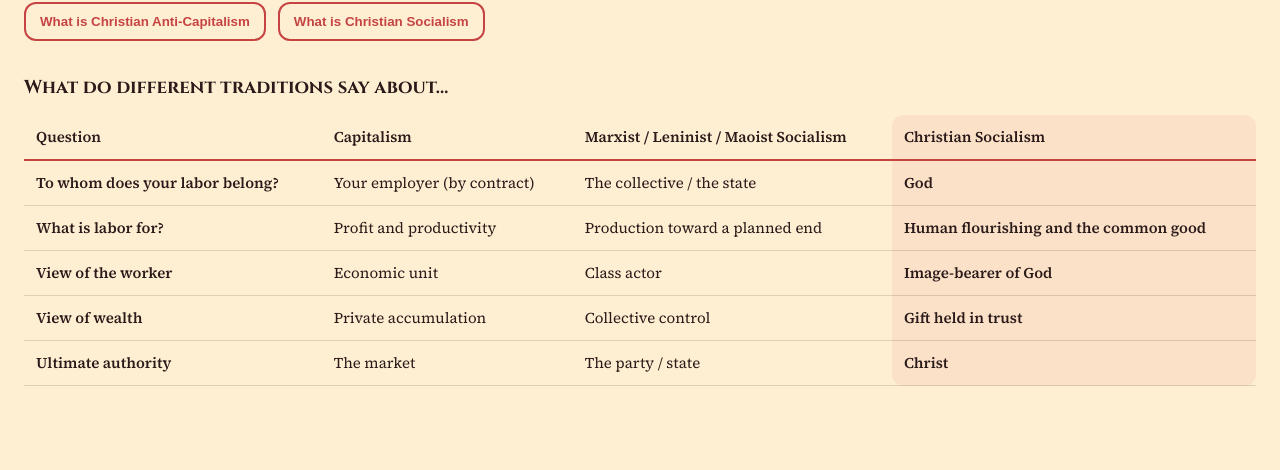
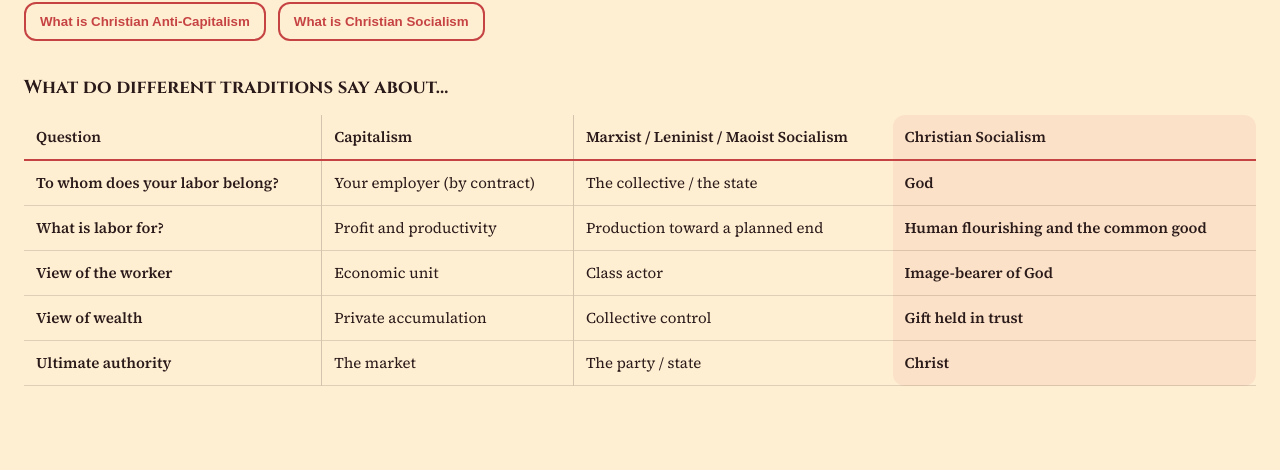
Before and after one commit to james5ministries/james5ministries.github.io, a Jekyll site: the page built from what-we-believe.md, in a window 1280 px wide. Shown: the part 299-769 px from the top of the page. Built offline with Jekyll 4.4.1, drawn with Linux system fonts in a browser that asks for light colours.

Commit message:
Update style.css

```diff
--- a/assets/style.css
+++ b/assets/style.css
@@ -207,6 +207,14 @@ body { margin-top: var(--nav-h, 70px); }
 }
 
 
+/* Vertical separators between columns */
+.comparison-table th:nth-child(1),
+.comparison-table td:nth-child(1),
+.comparison-table th:nth-child(2),
+.comparison-table td:nth-child(2) {
+  border-right: 1px solid rgba(42, 26, 26, 0.2);
+}
+
 /* Highlighted comparison column */
 .comparison-table .highlight-col{
   background: rgba(198, 67, 67, 0.08); /* soft Socialist Red */
```
